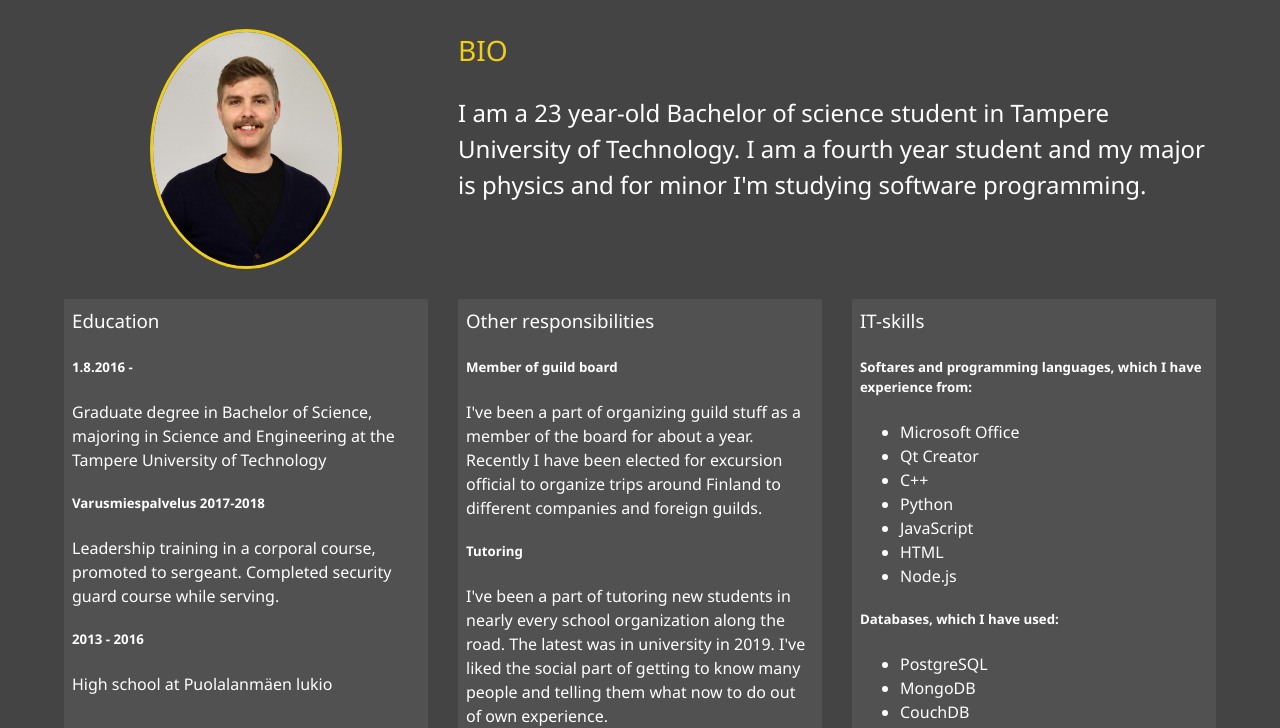
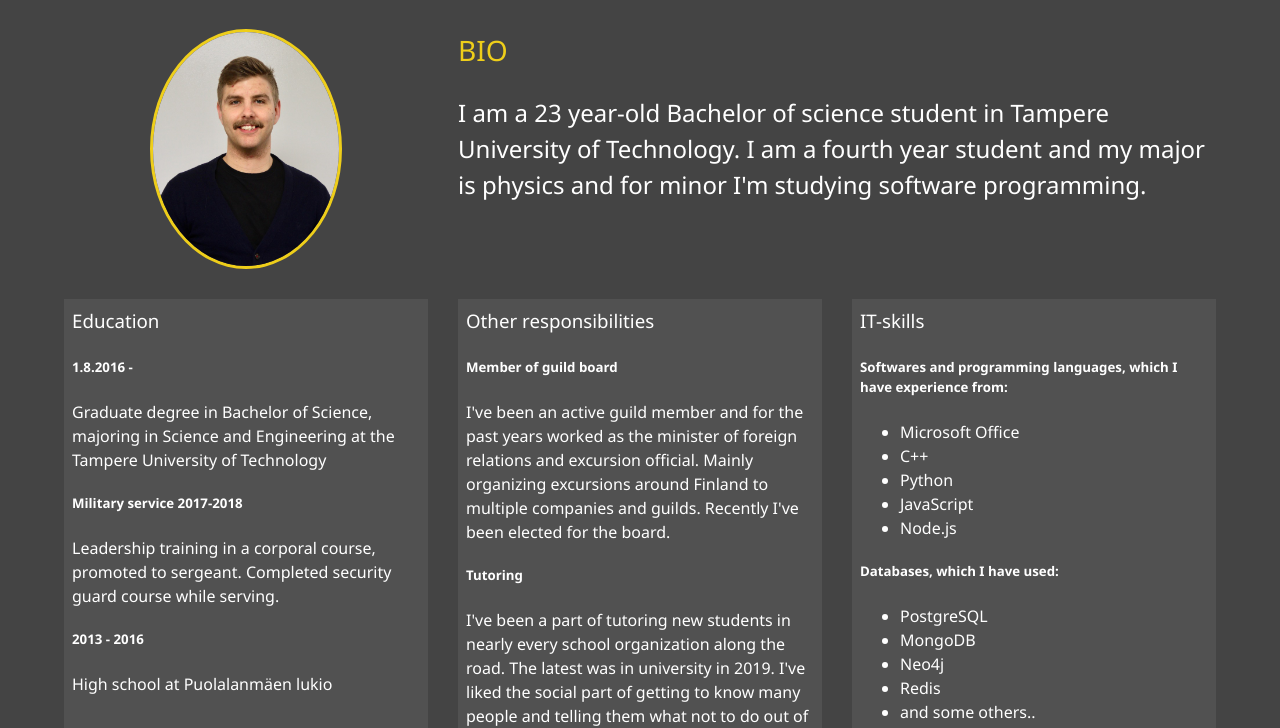
Before and after one commit to Kronkeli/Front-end-module, a website: page project/dist/en/about.html in a window 1280 px wide. Shown: the part 253-981 px from the top of the page. Drawn offline with Linux system fonts and the light colour scheme.

Commit message:
Improved content

```diff
--- a/project/dist/en/about.html
+++ b/project/dist/en/about.html
@@ -81,7 +81,7 @@
             <h5>1.8.2016 - </h5>
             <p>Graduate degree in Bachelor of Science, majoring in Science and Engineering at the Tampere University of
                 Technology</p>
-            <h5>Varusmiespalvelus 2017-2018</h5>
+            <h5>Military service 2017-2018</h5>
             <p>Leadership training in a corporal course, promoted to sergeant. Completed security guard course while
                 serving.
             </p>
@@ -91,33 +91,30 @@
         <div class="job job-2">
             <h3>Other responsibilities</h3>
             <h5>Member of guild board</h5>
-            <p>I've been a part of organizing guild stuff as a member of the board for about a year. Recently I have
-                been elected for excursion official to organize trips around Finland to different companies and foreign
-                guilds.
+            <p>I've been an active guild member and for the past years worked as the minister of foreign relations and
+                excursion official. Mainly organizing excursions around Finland to multiple companies and guilds.
+                Recently I've been elected for the board.
             </p>
             <h5>Tutoring</h5>
             <p>I've been a part of tutoring new students in nearly every school organization along the road. The latest
                 was in university in 2019. I've liked
-                the social part of getting to know many people and telling them what now to do out of own experience.
+                the social part of getting to know many people and telling them what not to do out of own experience.
             </p>
         </div>
         <div class="job job-3">
             <h3>IT-skills</h3>
-            <h5>Softares and programming languages, which I have experience from:</h5>
+            <h5>Softwares and programming languages, which I have experience from:</h5>
             <ul>
                 <li>Microsoft Office</li>
-                <li>Qt Creator</li>
                 <li>C++</li>
                 <li>Python</li>
                 <li>JavaScript</li>
-                <li>HTML</li>
                 <li>Node.js</li>
             </ul>
             <h5>Databases, which I have used:</h5>
             <ul>
                 <li>PostgreSQL</li>
                 <li>MongoDB</li>
-                <li>CouchDB</li>
                 <li>Neo4j</li>
                 <li>Redis</li>
                 <li>and some others..</li>
```
Also changed, not shown: project/dist/en/work.html (+3 -2 lines).
